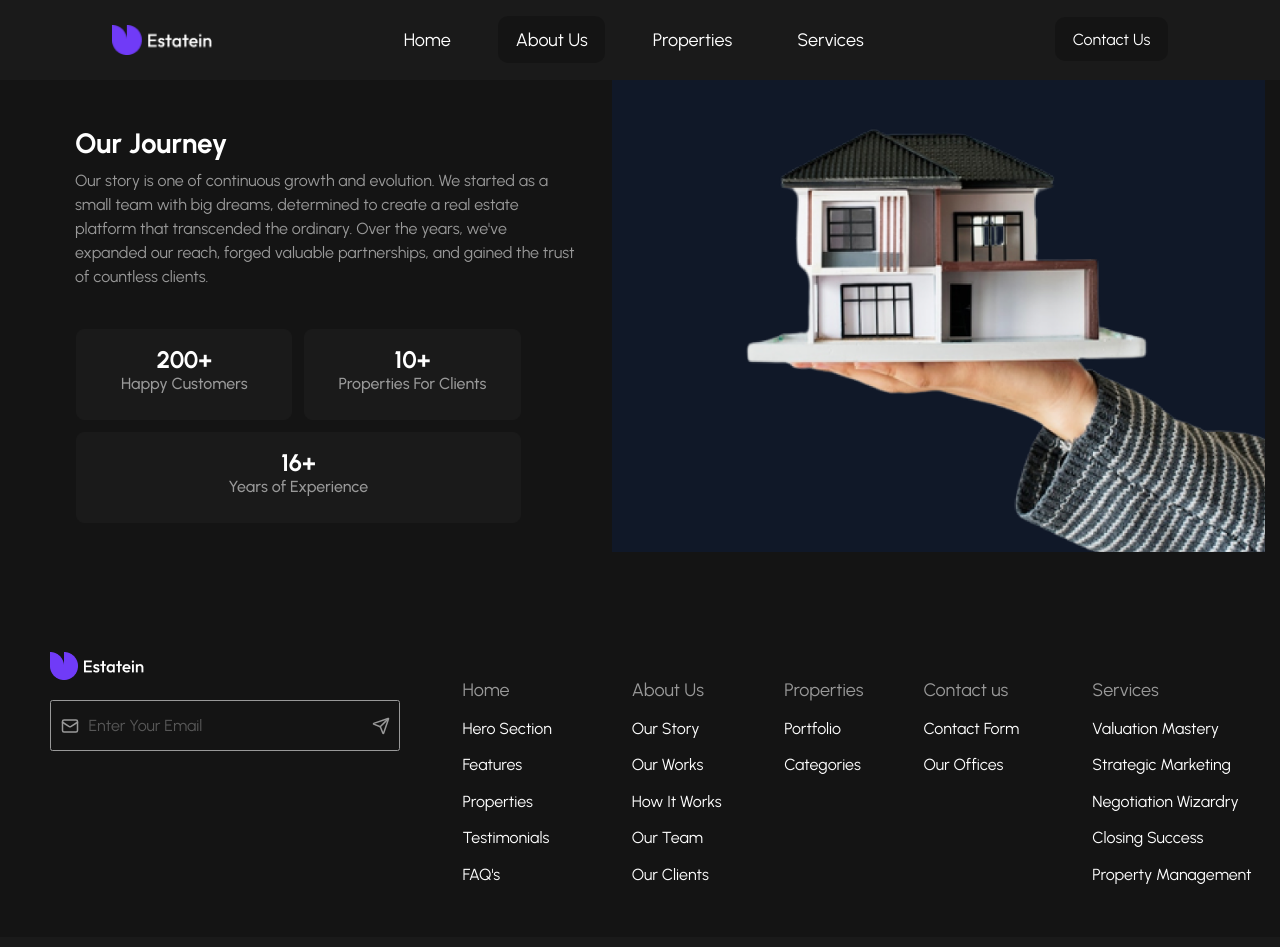
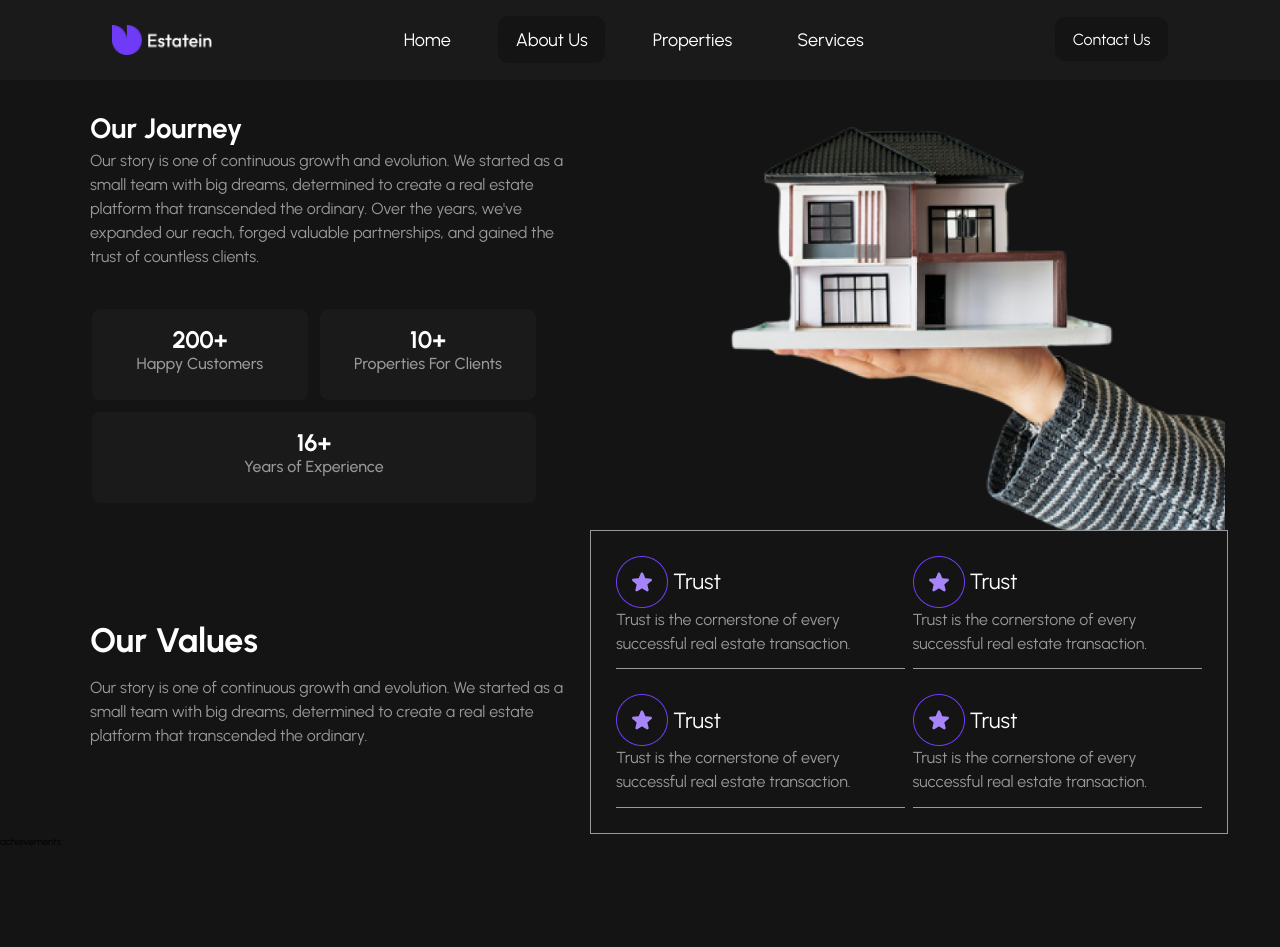
Before and after one commit to beqa200/real-estate-collab, a React (Vite) app: page /about in a window 1280 px wide. Shown: the top 947 px of the page. Built offline with nearby package versions, Linux system fonts and the light colour scheme.

Commit message:
Add New Folder For Abot Components

```diff
--- a/src/components/About.tsx
+++ b/src/components/About.tsx
@@ -1,52 +1,14 @@
-import aboutImage from '../images/home/about.png'
+
+import Achievements from "./About/Achievements";
+import OurJourney from "./About/OurJourney";
+
+import OurValues from './About/OurValues';
 export default function About() {
     return (
         <div>
-            <div className=' lg:flex items-center max-w-[1400px] mx-auto lg:flex-row-reverse  '>
-                <div className='mx-6 bg-gray-900'>
-                    <img src={aboutImage} alt="" />
-                </div>
-                <div className='flex flex-col items-center'>
-                    <div className='flex lg:mt-5  gap-2 flex-col mx-6 items-start'>
-                        <h1 className='text-[white] lg:ml-24 text-[28px] font-bold'>Our Journey</h1>
-                        <p className='text-[#999999] lg:ml-24 max-w-[600px] text-[16px]'>Our story is one of continuous growth and evolution. We started as a small team with big dreams, determined to create a real estate platform that transcended the ordinary. Over the years, we've expanded our reach, forged valuable partnerships, and gained the trust of countless clients.</p>
-                    </div>
-                    <section className="flex flex-wrap gap-[1.2rem] mt-[4rem]">
-                        <div className="flex w-full gap-[1.2rem]">
-                            <div className="result-container">
-                                <p className="people-amount">200+</p>
-                                <span className="result">Happy Customers</span>
-                            </div>
-                            <div className="result-container">
-                                <p className="people-amount">10+</p>
-                                <span className="result">Properties For Clients</span>
-                            </div>
-                        </div>
-                        <div className="result-container">
-                            <p className="people-amount">16+</p>
-                            <span className="result">Years of Experience</span>
-                        </div>
-                    </section>
-                </div>
-
-            </div>
-
-            {/* <section className="flex flex-wrap gap-[1.2rem] mt-[4rem]">
-                <div className="flex w-full gap-[1.2rem]">
-                    <div className="result-container">
-                        <p className="people-amount">200+</p>
-                        <span className="result">Happy Customers</span>
-                    </div>
-                    <div className="result-container">
-                        <p className="people-amount">10+</p>
-                        <span className="result">Properties For Clients</span>
-                    </div>
-                </div>
-                <div className="result-container">
-                    <p className="people-amount">16+</p>
-                    <span className="result">Years of Experience</span>
-                </div>
-            </section> */}
+            <OurJourney />
+            <OurValues />
+            <Achievements />
         </div>
 
     )
--- /dev/null
+++ b/src/components/About/Achievements.tsx
@@ -0,0 +1,9 @@
+import React from 'react'
+
+export default function Achievements() {
+    return (
+        <div>
+            achievements
+        </div>
+    )
+}
--- /dev/null
+++ b/src/components/About/OurJourney.tsx
@@ -0,0 +1,36 @@
+import aboutImage from '../../images/home/about.png'
+
+export default function OurJourney() {
+    return (
+        <div>
+            <div className=' lg:flex items-center max-w-[1200px] mx-auto lg:flex-row-reverse  '>
+                <div className='mx-6'>
+                    <img src={aboutImage} alt="" />
+                </div>
+                <div className='flex flex-col items-center'>
+                    <div className='flex lg:ml-20 flex-col mx-6 items-start'>
+                        <h1 className='text-[white] text-[28px] font-bold'>Our Journey</h1>
+                        <p className='text-[#999999] max-w-[600px] text-[16px]'>Our story is one of continuous growth and evolution. We started as a small team with big dreams, determined to create a real estate platform that transcended the ordinary. Over the years, we've expanded our reach, forged valuable partnerships, and gained the trust of countless clients.</p>
+                    </div>
+                    <section className="flex flex-wrap gap-[1.2rem] mt-[4rem]">
+                        <div className="flex w-full gap-[1.2rem]">
+                            <div className="result-container">
+                                <p className="people-amount">200+</p>
+                                <span className="result">Happy Customers</span>
+                            </div>
+                            <div className="result-container">
+                                <p className="people-amount">10+</p>
+                                <span className="result">Properties For Clients</span>
+                            </div>
+                        </div>
+                        <div className="result-container">
+                            <p className="people-amount">16+</p>
+                            <span className="result">Years of Experience</span>
+                        </div>
+                    </section>
+                </div>
+
+            </div>
+        </div>
+    )
+}
--- /dev/null
+++ b/src/components/About/OurValues.tsx
@@ -0,0 +1,62 @@
+import React from 'react'
+import iconContainer from '../../images/home/Icon Container.png'
+
+export default function OurValues() {
+    return (
+        <div>
+            <div className='px-5 max-w-[1200px] items-center justify-between mx-auto lg:flex'>
+                <div className='max-w-[500px] flex flex-col items-start gap-4 lg:ml-15  '>
+                    <h2 className='text-[#FFFFFF] text-[34px] font-bold'>Our Values</h2>
+                    <p className='text-[#999999]  text-[16px]'>Our story is one of continuous growth and evolution. We started as a small team with big dreams, determined to create a real estate platform that transcended the ordinary.</p>
+                </div>
+                <div className='border max-w-[699px] px-10 py-10 flex flex-col items-start gap-10 border-[#999999]'>
+                    <div className='lg:flex gap-3'>
+                        <div className='border-b border-b-[#999999]'>
+                            <div className='flex gap-2 items-center'>
+                                <img src={iconContainer} alt="" />
+                                <span className='text-white text-[22px] front-bold'>Trust</span>
+                            </div>
+                            <div>
+                                <p className='text-[#999999] pb-5 text-[16px]'>Trust is the cornerstone of every successful real estate transaction.</p>
+                            </div>
+
+                        </div>
+                        <div className='border-b border-b-[#999999]'>
+                            <div className='flex gap-2 items-center'>
+                                <img src={iconContainer} alt="" />
+                                <span className='text-white text-[22px] front-bold'>Trust</span>
+                            </div>
+                            <div>
+                                <p className='text-[#999999] pb-5 text-[16px]'>Trust is the cornerstone of every successful real estate transaction.</p>
+                            </div>
+
+                        </div>
+                    </div>
+                    <div className='lg:flex gap-3'>
+                        <div className='border-b border-b-[#999999]'>
+                            <div className='flex gap-2 items-center'>
+                                <img src={iconContainer} alt="" />
+                                <span className='text-white text-[22px] front-bold'>Trust</span>
+                            </div>
+                            <div>
+                                <p className='text-[#999999] pb-5 text-[16px]'>Trust is the cornerstone of every successful real estate transaction.</p>
+                            </div>
+
+                        </div>
+                        <div className='border-b  border-b-[#999999]'>
+                            <div className='flex gap-2 items-center'>
+                                <img src={iconContainer} alt="" />
+                                <span className='text-white text-[22px] front-bold'>Trust</span>
+                            </div>
+                            <div>
+                                <p className='text-[#999999] pb-5 text-[16px]'>Trust is the cornerstone of every successful real estate transaction.</p>
+                            </div>
+
+                        </div>
+                    </div>
+
+                </div>
+            </div>
+        </div>
+    )
+}
```
Also changed, not shown: src/images/home/Icon Container.png (added).
